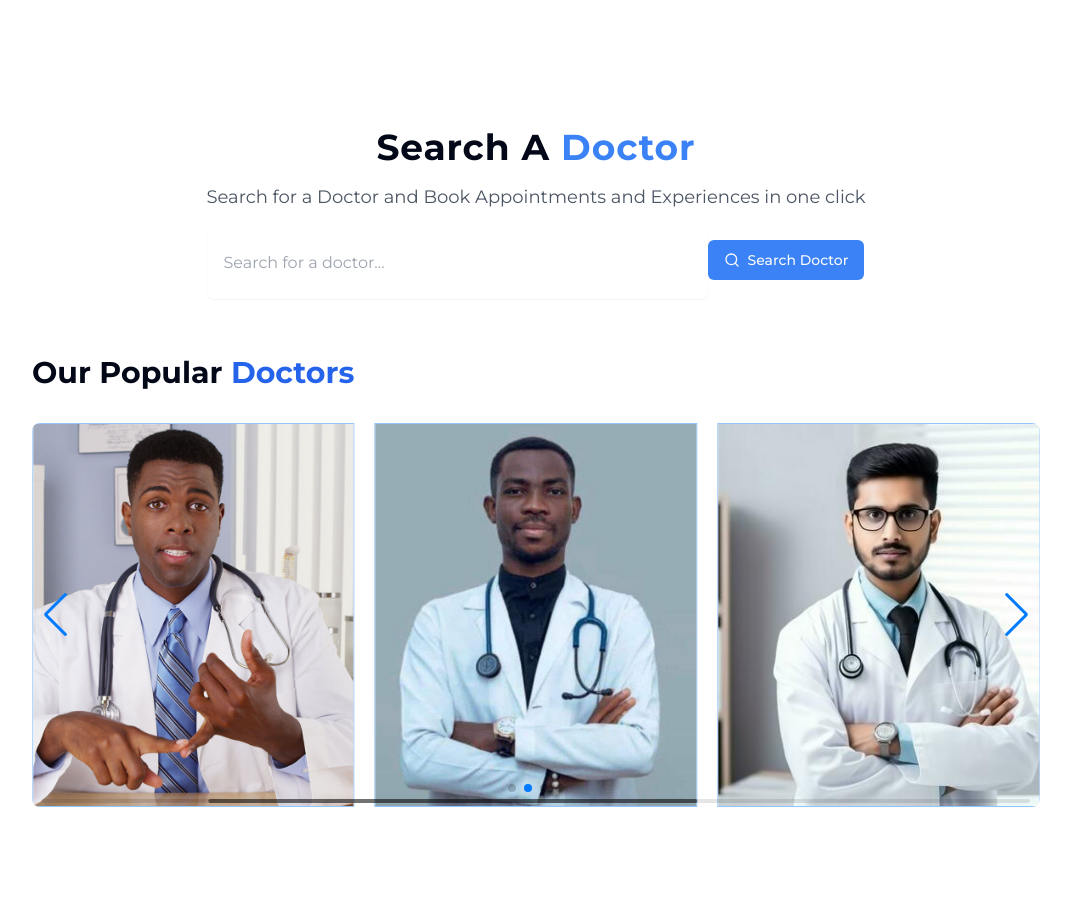
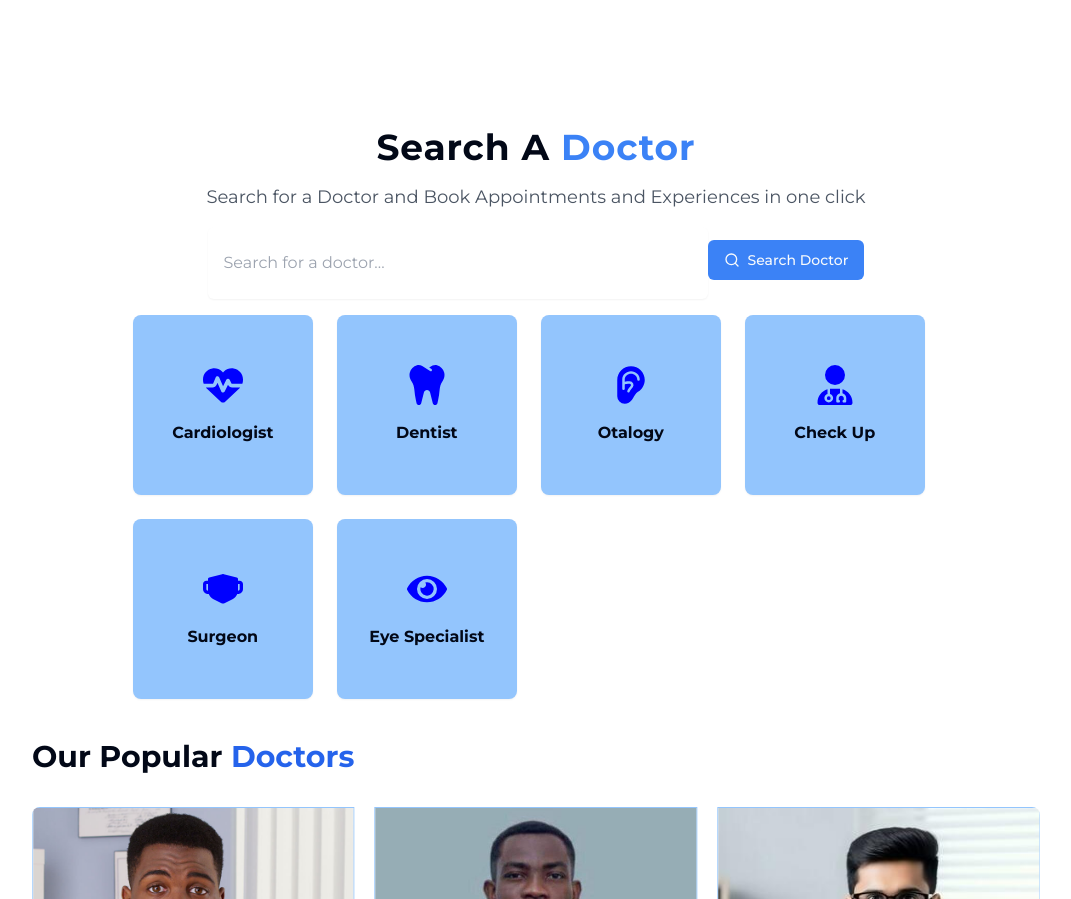
Before and after one commit to emmanueldavidson96/MediAssist, a Next.js app: page / in a window 1280 px wide. Shown: the part 661-1560 px from the top of the page, without its empty margins (104-1175 px from the left). Before the commit the page ends 1516 px from the top, so only its background shows below. Built offline with nearby package versions, Linux system fonts and the light colour scheme.

Commit message:
Doctor Categories

```diff
--- a/app/_components/CategorySearch.tsx
+++ b/app/_components/CategorySearch.tsx
@@ -1,17 +1,26 @@
+"use client";
 import React from 'react'
 import InputField from './_ui/InputField'
+import { categorySearchFields } from '../data'
+import Image from 'next/image';
 
 export default function CategorySearch() {
   return (
-    <div className='flex items-center flex-col mb-10 gap-4 w-full'>
+    <div className='flex items-center flex-col mb-10 gap-4 w-[90%] m-auto'>
         <h2 className='font-bold text-4xl tracking-wide '>Search A <span className='text-blue-500'>Doctor</span></h2>
         <h2 className='text-gray-600 text-lg'>Search for a Doctor and Book Appointments and Experiences in one click</h2>
         <InputField/>
-        <div className='w-full h-fit flex '>
+        <div className='w-[80%] h-fit flex flex-wrap gap-6'>
             {
-
+                categorySearchFields.map((docCategory, index) => {
+                    return (
+                        <div className='h-[180px] w-[180px] bg-blue-300 gap-4 cursor-pointer justify-center flex items-center shadow-sm flex-col rounded-lg p-6' key={index}>
+                            <docCategory.icon size={40} color='blue' />
+                            <p className='text-base font-bold'>{docCategory.text}</p>
+                        </div>
+                    )
+                })
             }
-
         </div>
     </div>
   )
--- a/app/data/index.ts
+++ b/app/data/index.ts
@@ -1,12 +1,12 @@
-import { HeartPulse} from "lucide-react"
-import { FaTooth } from "react-icons/fa";
+import { RiSurgicalMaskFill } from "react-icons/ri";
+import { FaTooth, FaEye  } from "react-icons/fa";
 import { IoEar } from "react-icons/io5";
-import { FaUserDoctor } from "react-icons/fa6";
+import { FaUserDoctor, FaHeartPulse } from "react-icons/fa6";
 
 export const categorySearchFields = [
     {
         id: 1,
-        icon: HeartPulse,
+        icon: FaHeartPulse,
         text: "Cardiologist"
     },
     {
@@ -23,5 +23,15 @@ export const categorySearchFields = [
         id: 4,
         icon: FaUserDoctor,
         text: "Check Up"
+    },
+    {
+        id:5,
+        icon: RiSurgicalMaskFill,
+        text: "Surgeon"
+    },
+    {
+        id:6,
+        icon: FaEye,
+        text: "Eye Specialist"
     }
 ]
```
